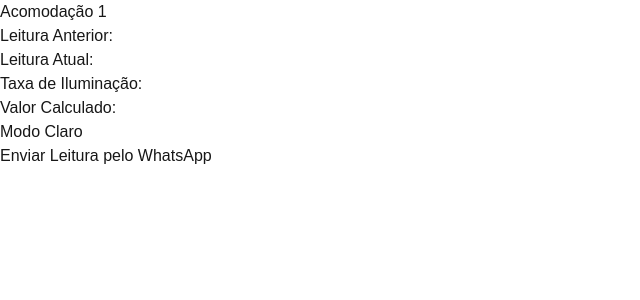
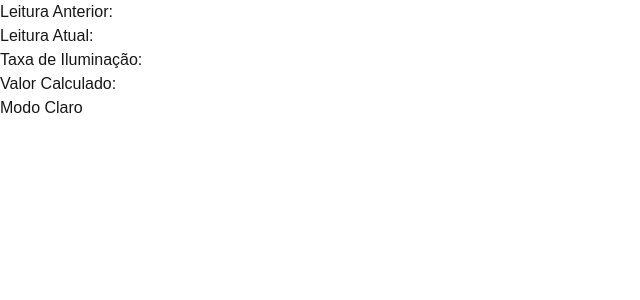
Before and after one commit to JkUniversitario421/energiajkuniversitario, a Next.js app: page / in a window 1280 px wide. Shown: the top 300 px of the page, without its empty margins (0-640 px from the left). Built offline with nearby package versions, Linux system fonts and the light colour scheme.

Commit message:
correção de erro

```diff
--- a/src/app/page.tsx
+++ b/src/app/page.tsx
@@ -3,15 +3,13 @@
 import { useState, useEffect } from "react";
 
 export default function Home() {
-  const [acomodacao, setAcomodacao] = useState("1");
   const [leituraAnterior, setLeituraAnterior] = useState("");
   const [leituraAtual, setLeituraAtual] = useState("");
   const [taxaIluminacao, setTaxaIluminacao] = useState("");
   const [valorCalculado, setValorCalculado] = useState("");
-  const [whatsLink, setWhatsLink] = useState("");
   const [darkMode, setDarkMode] = useState(true);
 
-  // Modificado para um tipo genérico para o evento
+  // Modificado para um tipo mais específico para o evento
   const [deferredPrompt, setDeferredPrompt] = useState<Event | null>(null);
   const [installButtonVisible, setInstallButtonVisible] = useState(false);
 
@@ -51,7 +49,6 @@ export default function Home() {
   return (
     <main>
       <div>
-        <h1>Acomodação {acomodacao}</h1>
         <div>
           <label>Leitura Anterior:</label>
           <input
@@ -95,12 +92,6 @@ export default function Home() {
           </button>
         )}
       </div>
-
-      <div>
-        <a href={whatsLink} target="_blank" rel="noopener noreferrer">
-          Enviar Leitura pelo WhatsApp
-        </a>
-      </div>
     </main>
   );
 }
```
